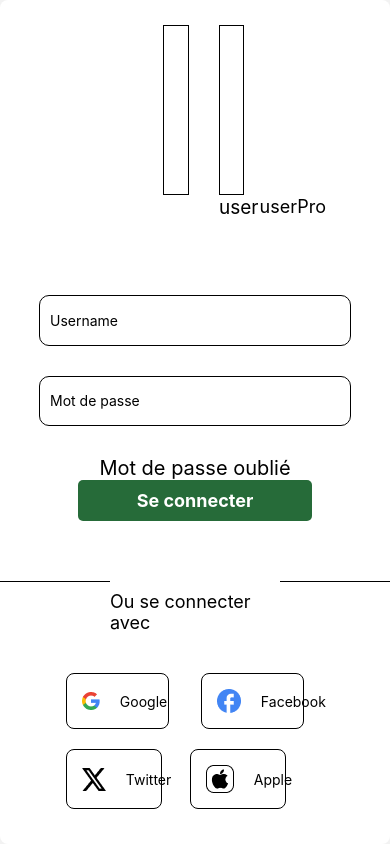
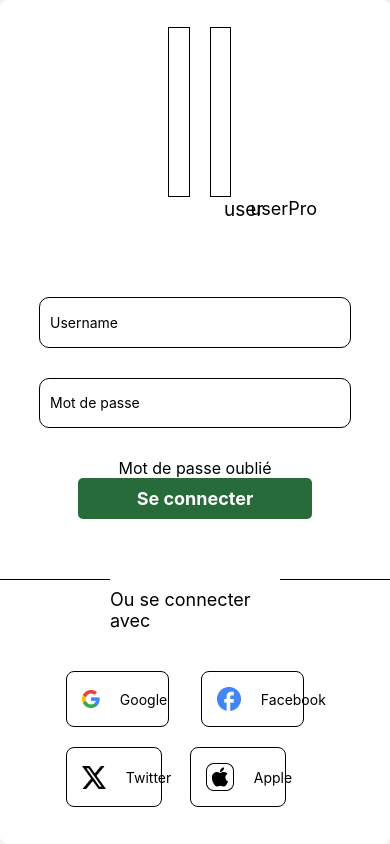
Before and after one commit to Plantaor/PlantaorApp, a React Native app: screen /login in a window 390 px wide. Built offline with nearby package versions, Linux system fonts and the light colour scheme.

Commit message:
update the ts

```diff
--- a/package.json
+++ b/package.json
@@ -17,11 +17,13 @@
     "expo": "~49.0.7",
     "expo-status-bar": "~1.6.0",
     "react": "18.2.0",
-    "react-native": "0.72.5",
+    "react-native": "0.72.6",
     "react-native-gesture-handler": "~2.12.0",
     "react-native-reanimated": "~3.3.0",
     "react-native-screens": "~3.22.0",
-    "react-native-safe-area-context": "4.6.3"
+    "react-native-safe-area-context": "4.6.3",
+    "typescript": "^5.1.3",
+    "@types/react": "~18.2.14"
   },
   "devDependencies": {
     "@babel/core": "^7.20.0"
--- a/screens/InscriptionScreen.js
+++ b/screens/InscriptionScreen.js
@@ -1,7 +1,6 @@
 import  React,  { useState } from "react";
 import { StyleSheet, View, Text,Image, TouchableOpacity, SafeAreaView,TextInput } from "react-native";
-/* import { Color, FontFamily, Border, FontSize, Padding } from "../GlobalStyles";
- */
+
 const Inscription = () => {
   const [username, setUsername]=useState('');
   return (
--- a/screens/LoginScreen.js
+++ b/screens/LoginScreen.js
@@ -139,14 +139,14 @@ const styles = StyleSheet.create({
   },
   customer:{
     flexDirection:'row',
-    justifyContent:'space-between',
-  },
+/*     justifyContent:'space-between',
+ */  },
   user:{
     width:'40%',
     height:170,
 /*     backgroundColor:'black',
  */    top:-100,
-    marginRight:30,
+    marginRight:20,
     borderWidth: 1,
   },
   userPro:{
@@ -156,11 +156,9 @@ const styles = StyleSheet.create({
  */    top:-100,
     marginRight:30,
     borderWidth: 1,
-
   },
   usert:{
     fontSize:19,
-
     textAlignVertical:'top',
     top:170,
     position:'absolute',
@@ -168,14 +166,13 @@ const styles = StyleSheet.create({
   },
   usertpro:{
     fontSize:18,
-
     textAlignVertical:'top',
     top:170,
     position:'absolute',
     left:40
   },
   Mpdoublie:{
-    fontSize:20
+    fontSize:16
   },
   LineViewlayout:{
     height:1,
--- /dev/null
+++ b/tsconfig.json
@@ -0,0 +1,4 @@
+{
+  "compilerOptions": {},
+  "extends": "expo/tsconfig.base"
+}
```
Also changed, not shown: screens/DetailsProduct.tsx (added, +14 -0 lines), 1 other file (tests, documents, lock files or other folders).
